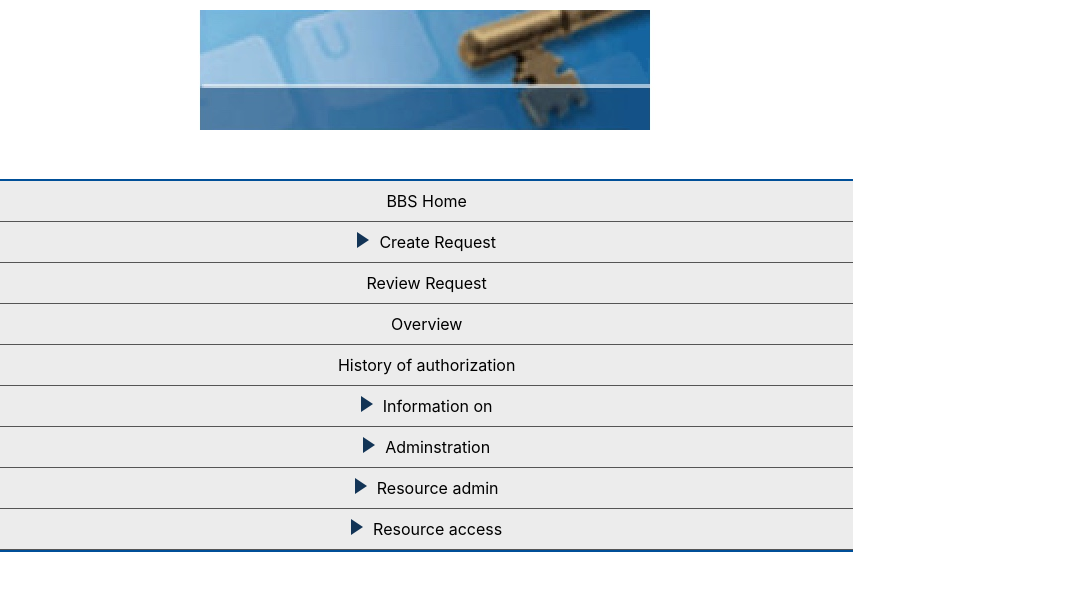
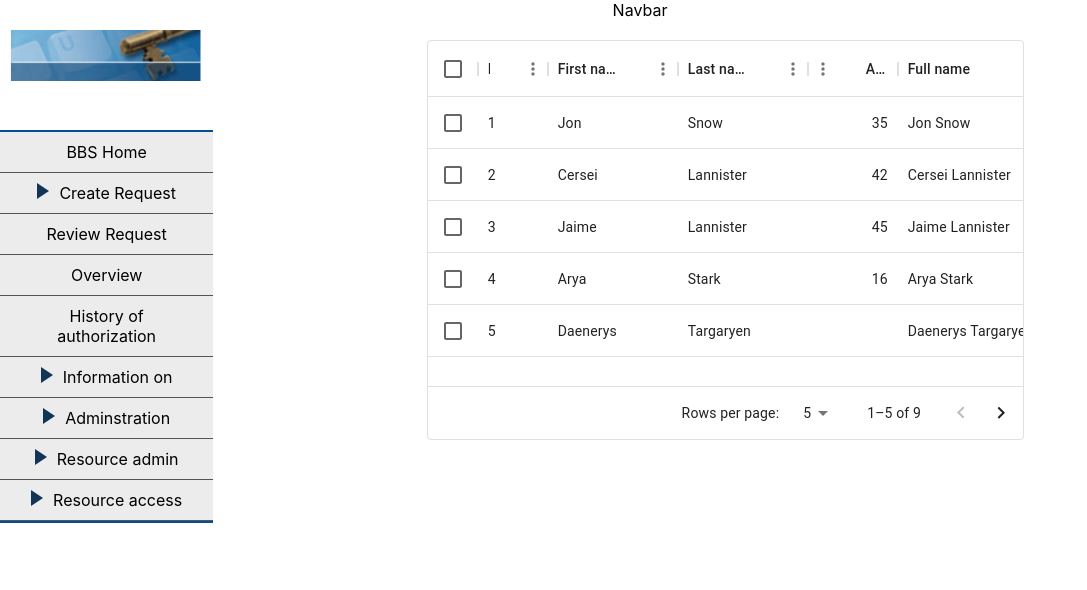
Before and after one commit to amtulkhan/HackHer-WIT, a React (Create React App) app: page / in a window 1280 px wide. Shown: the top 590 px of the page, without its empty margins (0-1087 px from the left). Built offline with nearby package versions, Linux system fonts and the light colour scheme.

Commit message:
sidebar and datatable placed together

```diff
--- a/src/App.js
+++ b/src/App.js
@@ -2,16 +2,29 @@ import logo from "./logo.svg";
 import "./App.css";
 import Grid from "@mui/material/Grid";
 import DataTable from "./Components/DataTable/dataTable";
-import SideBar  from "./Components/SideBar/sideBar.js";
+import SideBar from "./Components/Sidebar/sideBar.js";
+import NavBar from "./Components/Navbar/navbar.js";
 
 function App() {
   return (
     <div className="App">
-      <Grid container xs={12}>
-        <Grid container alignItems="flex-end" xs={8}>
-          {/* <DataTable /> */}
-          <SideBar/>
-
+      <Grid container xs={12} direction="column" justifyContent="center">
+        <Grid item xs={12}>
+          <NavBar />
+        </Grid>
+        <Grid
+          container
+          direction="row"
+          alignItems="baseline"
+          justifyContent="space-between"
+          xs={12}
+        >
+          <Grid item xs={2}>
+            <SideBar />
+          </Grid>
+          <Grid item xs={8}>
+            <DataTable />
+          </Grid>
         </Grid>
       </Grid>
     </div>
--- /dev/null
+++ b/src/Components/Navbar/navbar.js
@@ -0,0 +1,7 @@
+import React from "react";
+
+function Navbar() {
+  return <div>Navbar</div>;
+}
+
+export default Navbar;
```
Also changed, not shown: src/Components/SideBar/sideBar.js (+37 -16 lines).
